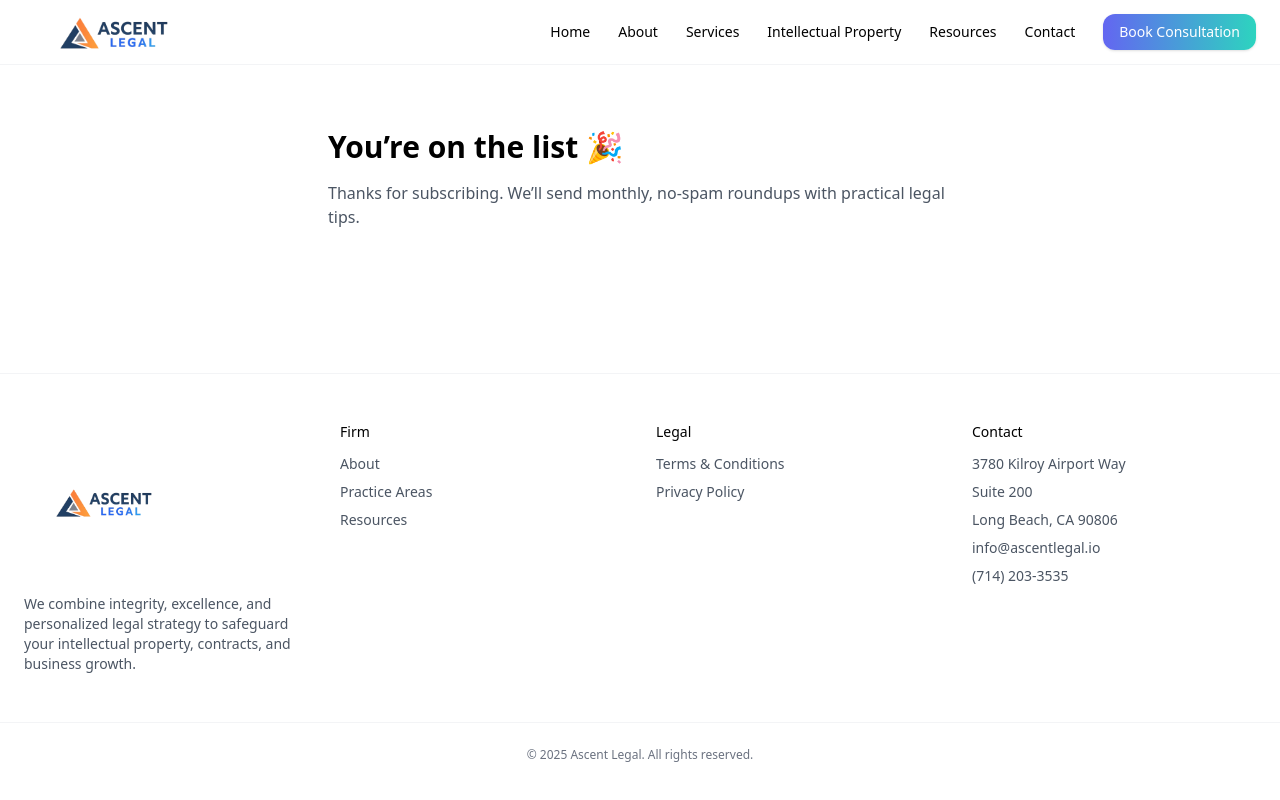
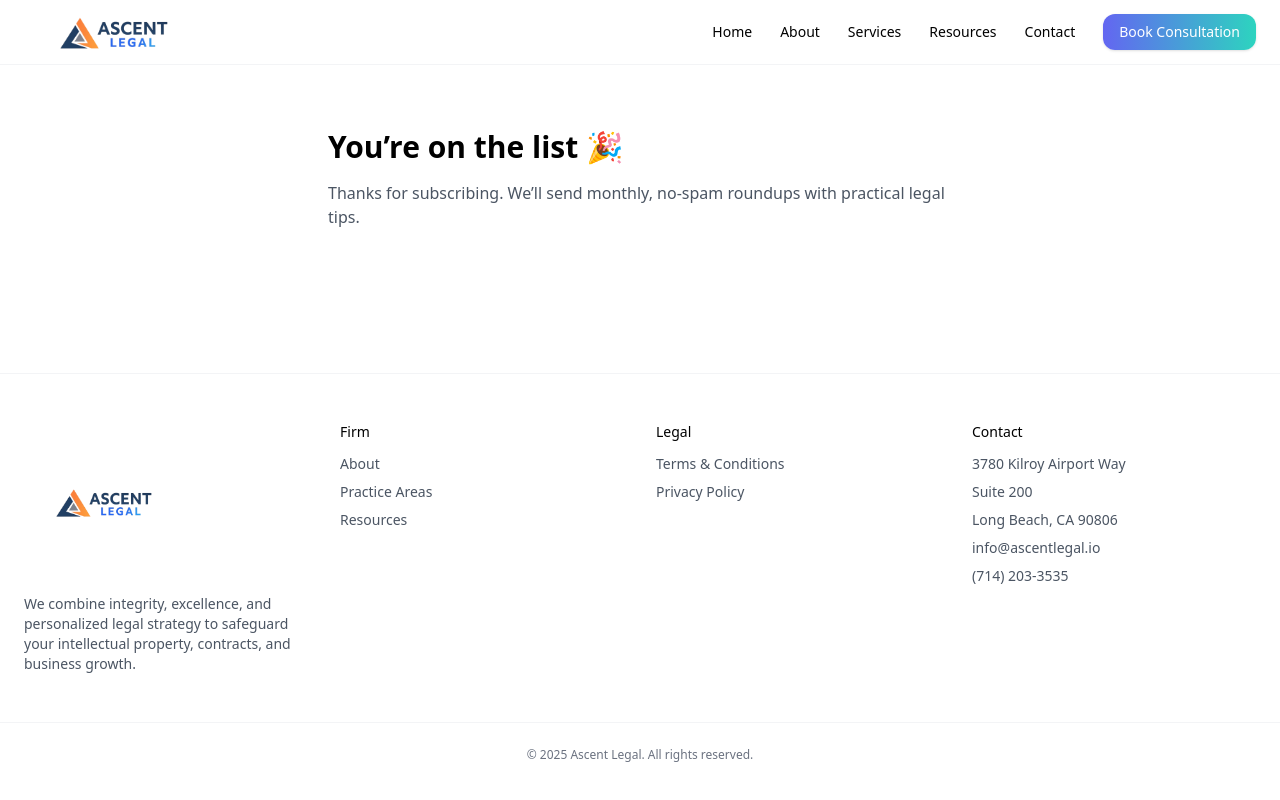
Before and after one commit to ajdreams17/Ascentlegal, a Next.js app: page /Thanks in a window 1280 px wide. Built offline with nearby package versions, Linux system fonts and the light colour scheme; no server answers.

Commit message:
Update Header.jsx

```diff
--- a/components/Header.jsx
+++ b/components/Header.jsx
@@ -46,7 +46,6 @@ export default function Header() {
           <Link href="/" className="px-3 py-2 hover:text-indigo-600">Home</Link>
           <Link href="/about" className="px-3 py-2 hover:text-indigo-600">About</Link>
           <Link href="/services" className="px-3 py-2 hover:text-indigo-600">Services</Link>
-          <Link href="/ip" className="px-3 py-2 hover:text-indigo-600">Intellectual Property</Link>
           <Link href="/resources" className="px-3 py-2 hover:text-indigo-600">Resources</Link>
           <Link href="/contact" className="px-3 py-2 hover:text-indigo-600">Contact</Link>
           <Link
```
